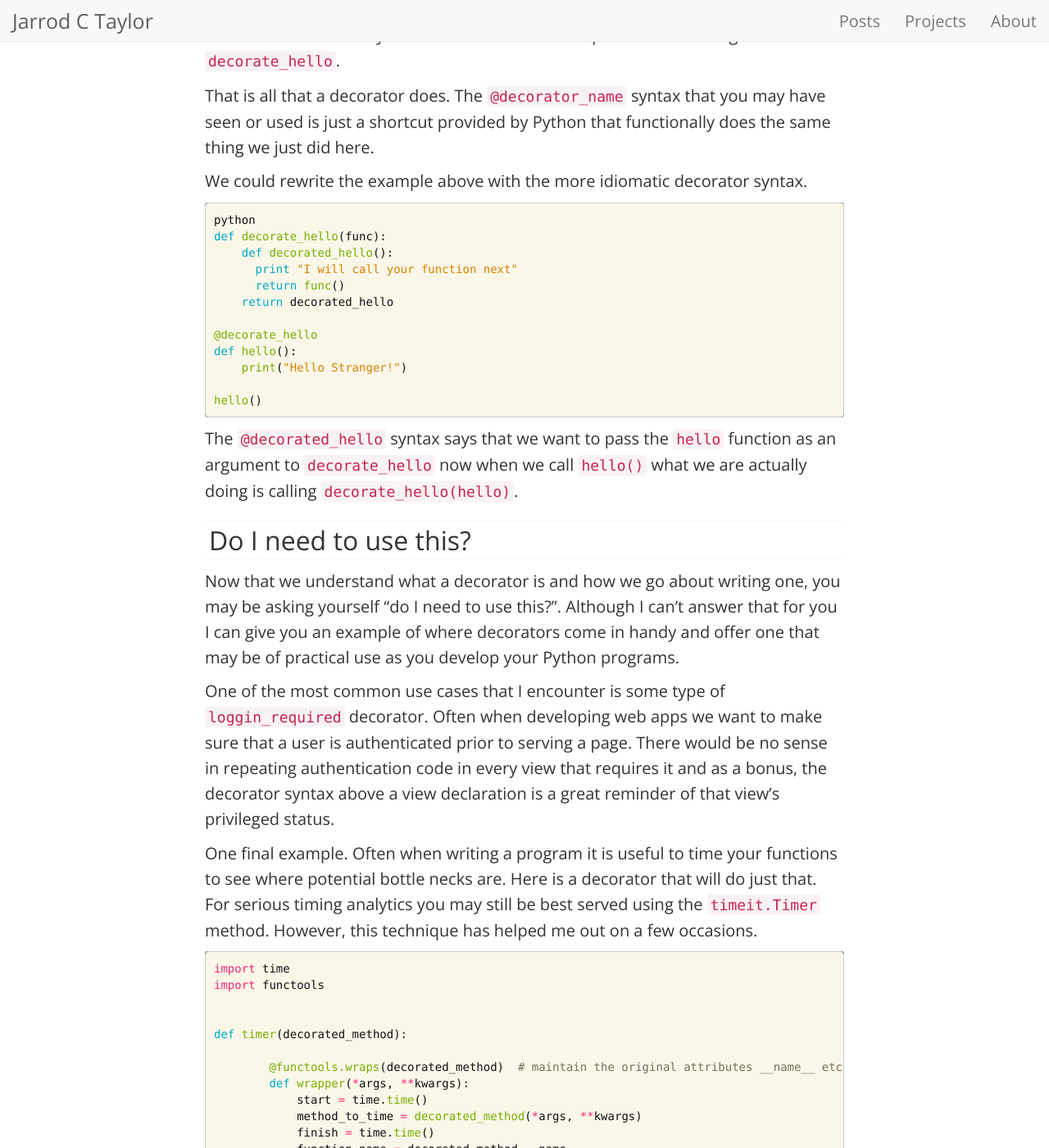
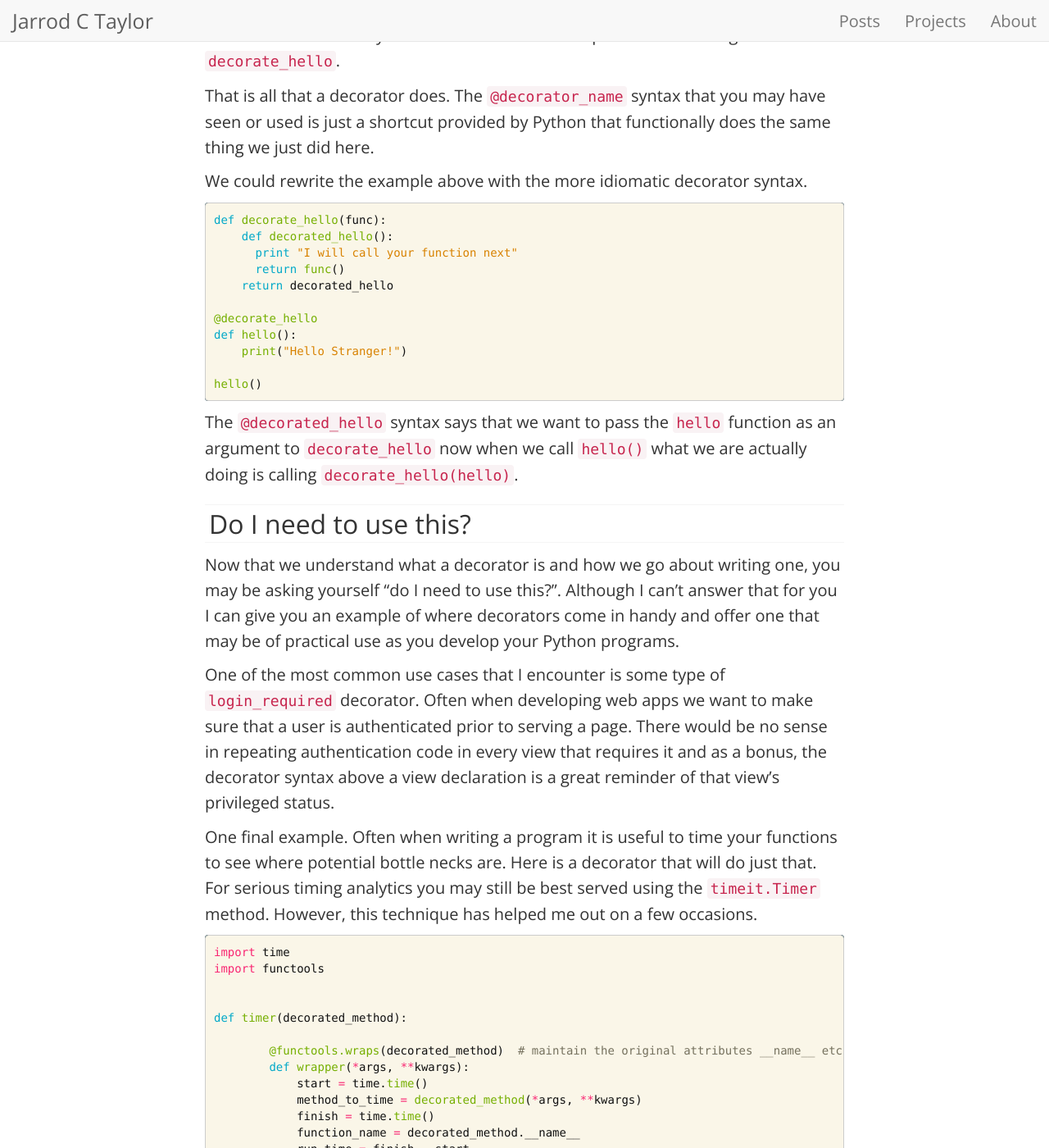
Before and after one commit to JarrodCTaylor/JarrodCTaylor.github.io, a Jekyll site: the page built from _posts/2014-01-25-Python_Decorators_101.markdown, in a window 1280 px wide and 1400 px high, scrolled down 2057 px. Shown: the whole window at 82% size. Built offline with Jekyll 4.4.1, drawn with Linux system fonts in a browser that asks for light colours; nearby versions of some CDN libraries; Markdown is read by kramdown in place of the engine named in the settings; comment, search, counter and statistics services are not loaded.

Commit message:
Fixed spelling error & removed unnecessary python

````diff
--- a/_posts/2014-01-25-Python_Decorators_101.markdown
+++ b/_posts/2014-01-25-Python_Decorators_101.markdown
@@ -94,7 +94,6 @@ the same thing we just did here.
 We could rewrite the example above with the more idiomatic decorator syntax.
 
 ``` python
-python
 def decorate_hello(func):
     def decorated_hello():
       print "I will call your function next"
@@ -120,7 +119,7 @@ for you I can give you an example of where decorators come in handy and offer
 one that may be of practical use as you develop your Python programs.
 
 One of the most common use cases that I encounter is some type of
-`loggin_required` decorator. Often when developing web apps we want to make
+`login_required` decorator. Often when developing web apps we want to make
 sure that a user is authenticated prior to serving a page. There would be no
 sense in repeating authentication code in every view that requires it and as a
 bonus, the decorator syntax above a view declaration is a great reminder of that
````
